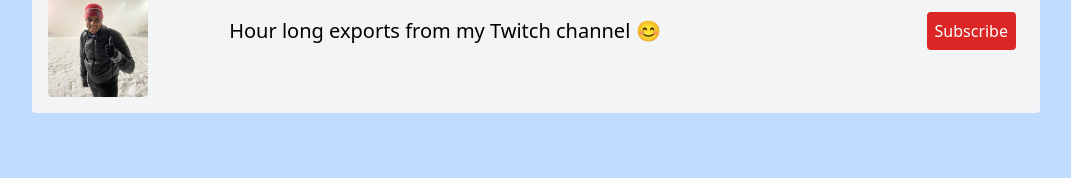
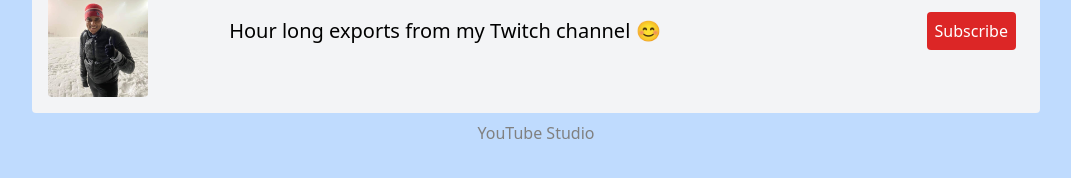
Before and after one commit to alemayhu/yt.alemayhu, a React (Create React App) app: page / in a window 1280 px wide. Shown: the part 368-546 px from the top of the page, without its empty margins (104-1175 px from the left). Built offline with nearby package versions, Linux system fonts and the light colour scheme.

Commit message:
add link to the studio

```diff
--- a/src/App.js
+++ b/src/App.js
@@ -1,6 +1,6 @@
 import './App.css';
 
-import ChannelRow from './components/ChannelRow'
+import ChannelRow from './components/ChannelRow';
 
 let data = [
   {
@@ -22,7 +22,7 @@ function App() {
     return <li class="self-center justify-center w-4/5 ">
       <ChannelRow {...x} />
     </li>;
-  })
+  });
   return (
     <div class="flex flex-col w-full h-screen bg-blue-200">
       <div class="self-center py-4 align-center">
@@ -45,6 +45,10 @@ function App() {
       <ul class="flex flex-col">
         {channels}
       </ul>
+      <div style={{ textAlign: "center" }}>
+
+        <a style={{ color: "grey" }} href="https://studio.youtube.com">YouTube Studio</a>
+      </div>
     </div>
   );
 }
```
